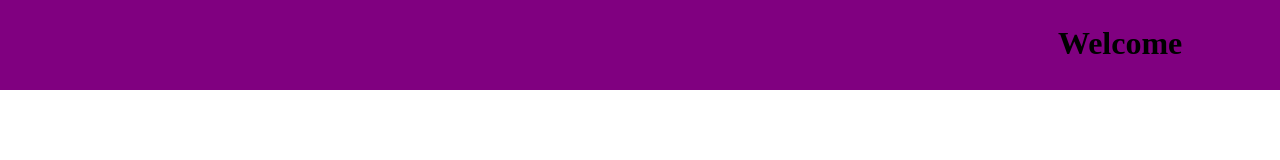
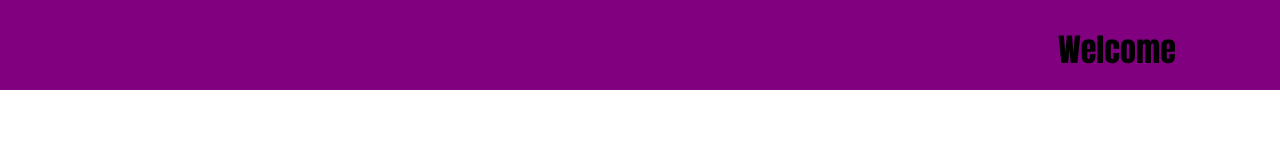
Before and after one commit to mushyRumble2286/css-animation, a plain HTML site: page index.html in a window 1280 px wide. Drawn offline with Linux system fonts and the light colour scheme.

Commit message:
Update style.css

```diff
--- a/style.css
+++ b/style.css
@@ -2,6 +2,10 @@
     margin: 0;
     padding: 0;
     box-sizing: border-box;
+}
+
+body{
+    font-family: Impact, Haettenschweiler, 'Arial Narrow Bold', sans-serif;
 }
 
 .navbar{
```
